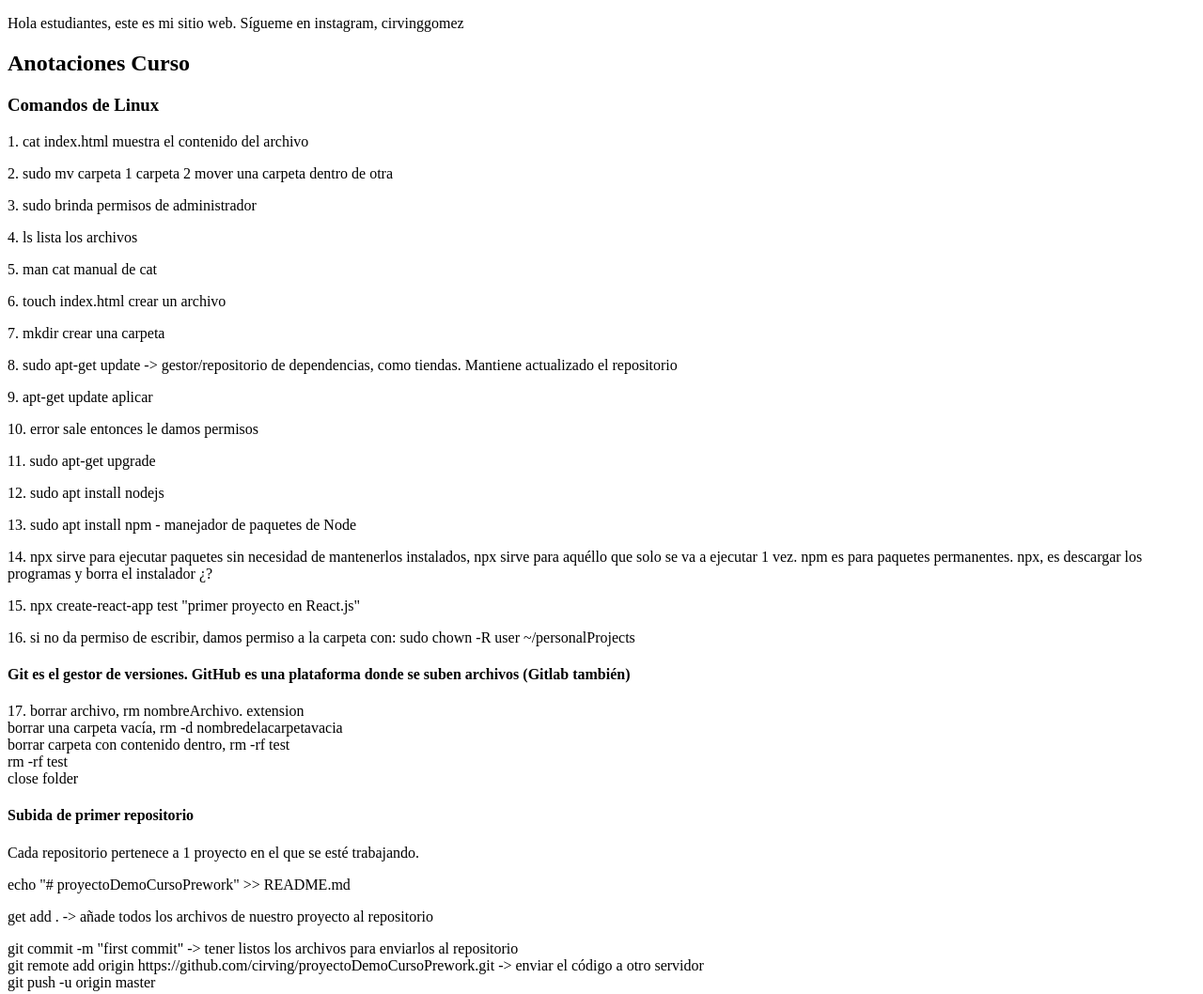
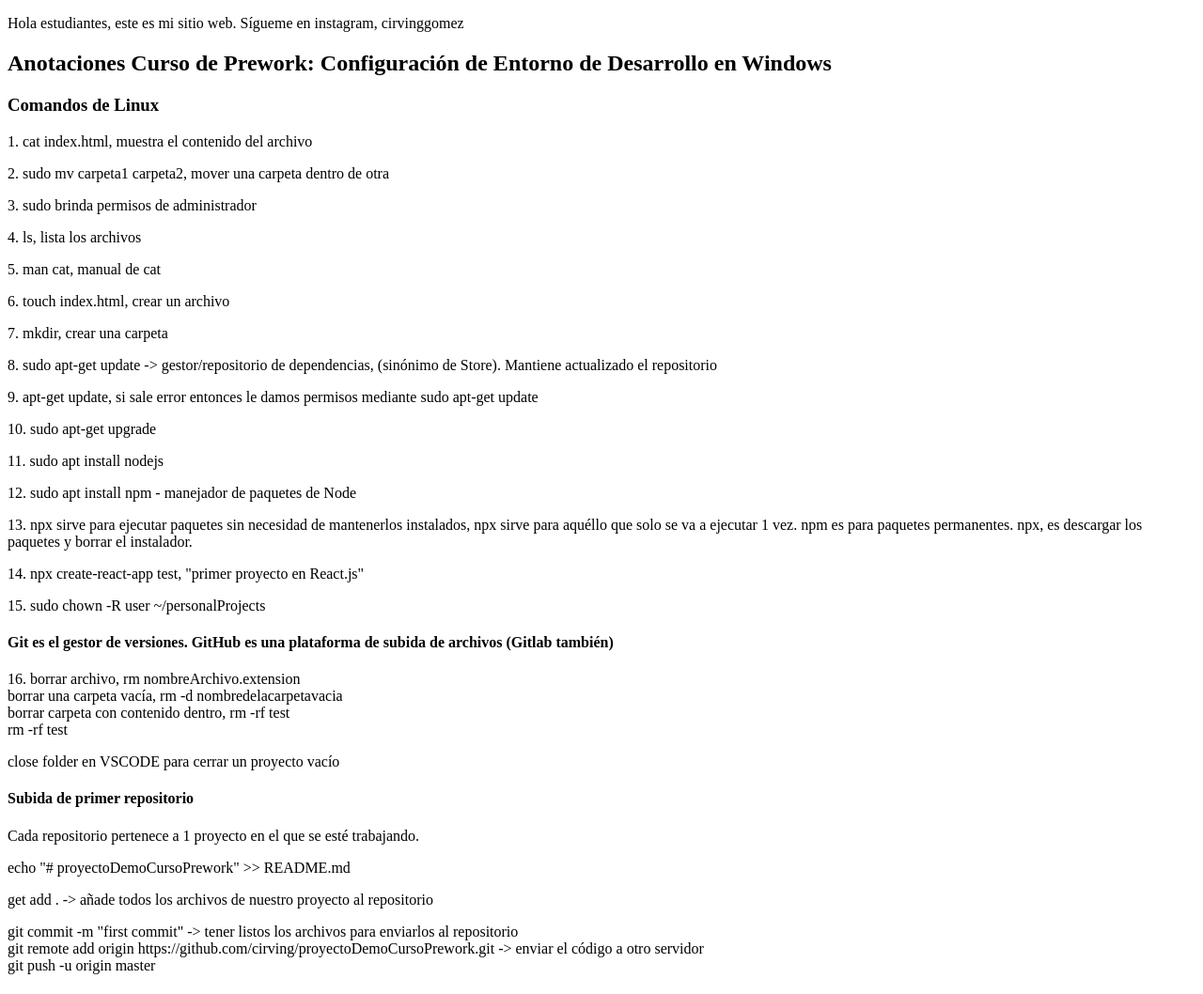
Before and after one commit to cirving/proyectoDemoCursoPrework, a plain HTML site: page index.html in a window 1280 px wide. Shown: the whole page at 94% size. Drawn offline with Linux system fonts and the light colour scheme.

Commit message:
Detallando explicación

```diff
--- a/index.html
+++ b/index.html
@@ -8,32 +8,29 @@
 <body>
   <p>Hola estudiantes, este es mi sitio web. Sígueme en instagram, cirvinggomez
   </p>
-      <h2>Anotaciones Curso</h2>
+      <h2>Anotaciones Curso de Prework: Configuración de Entorno de Desarrollo en Windows</h2>
     <h3>Comandos de Linux</h3>
-    <p>1. cat index.html muestra el contenido del archivo  </p>
-    <p>2. sudo mv carpeta 1 carpeta 2 mover una carpeta dentro de otra</p>
+    <p>1. cat index.html, muestra el contenido del archivo  </p>
+    <p>2. sudo mv carpeta1 carpeta2, mover una carpeta dentro de otra</p>
     <p>3. sudo brinda permisos de administrador</p>
-    <p>4. ls lista los archivos</p>
-    <p>5. man cat manual de cat</p>
-    <p>6. touch index.html crear un archivo</p>
-    <p>7. mkdir crear una carpeta</p>
-    <p>8. sudo apt-get update -> gestor/repositorio de dependencias, como tiendas. Mantiene actualizado el repositorio</p>
-    <p>9. apt-get update aplicar </p>
-    <p>10. error sale entonces le damos permisos</p>
-    <p>11. sudo apt-get upgrade</p>
-    <p>12. sudo apt install nodejs</p>
-    <p>13. sudo apt install npm - manejador de paquetes de Node</p>
-<p>14. npx sirve para ejecutar paquetes sin necesidad de mantenerlos instalados, npx sirve para aquéllo que solo se va a ejecutar 1 vez.
-    npm es para paquetes permanentes.
-npx, es descargar los programas y borra el instalador ¿?</p>
-<p>15. npx create-react-app test "primer proyecto en React.js" </p>
-<p> 16. si no da permiso de escribir, damos permiso a la carpeta con: sudo chown -R user ~/personalProjects</p>
-    <h4>Git es el gestor de versiones. GitHub es una plataforma donde se suben archivos (Gitlab también)</h4>
-<p>17. borrar archivo, rm nombreArchivo. extension <br>
+    <p>4. ls, lista los archivos</p>
+    <p>5. man cat, manual de cat</p>
+    <p>6. touch index.html, crear un archivo</p>
+    <p>7. mkdir, crear una carpeta</p>
+    <p>8. sudo apt-get update -> gestor/repositorio de dependencias, (sinónimo de Store). Mantiene actualizado el repositorio</p>
+    <p>9. apt-get update, si sale error entonces le damos permisos mediante sudo apt-get update</p>
+    <p>10. sudo apt-get upgrade</p>
+    <p>11. sudo apt install nodejs</p>
+    <p>12. sudo apt install npm - manejador de paquetes de Node</p>
+    <p>13. npx sirve para ejecutar paquetes sin necesidad de mantenerlos instalados, npx sirve para aquéllo que solo se va a ejecutar 1 vez. npm es para paquetes permanentes. npx, es descargar los paquetes y borrar el instalador.</p>
+    <p>14. npx create-react-app test, "primer proyecto en React.js" </p>
+    <p>15. sudo chown -R user ~/personalProjects</p>
+    <h4>Git es el gestor de versiones. GitHub es una plataforma de subida de  archivos (Gitlab también)</h4>
+    <p>16. borrar archivo, rm nombreArchivo.extension <br>
        borrar una carpeta vacía, rm -d nombredelacarpetavacia<br>
        borrar carpeta con contenido dentro, rm -rf test<br>
-       rm -rf test<br>
-close folder</p>
+       rm -rf test</p>
+    <p>close folder en VSCODE para cerrar un proyecto vacío</p>
 
     <h4>Subida de primer repositorio</h4>
     <p>Cada repositorio pertenece a 1 proyecto en el que se esté trabajando.</p>
```
Lines whose indentation alone changed are shown as unchanged.
